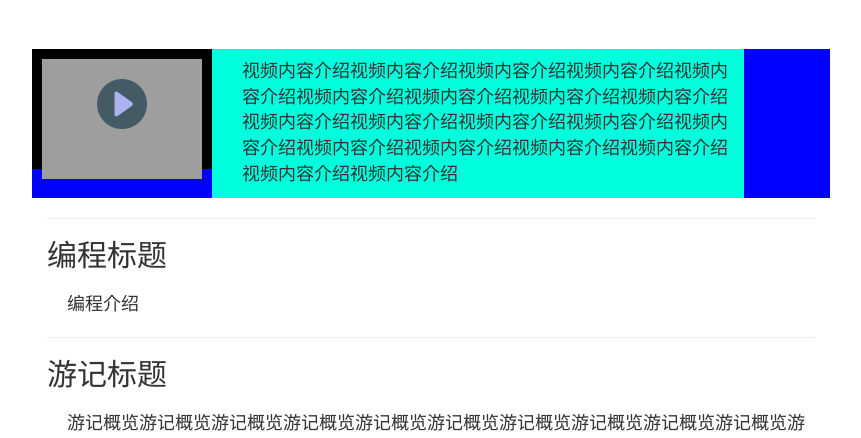
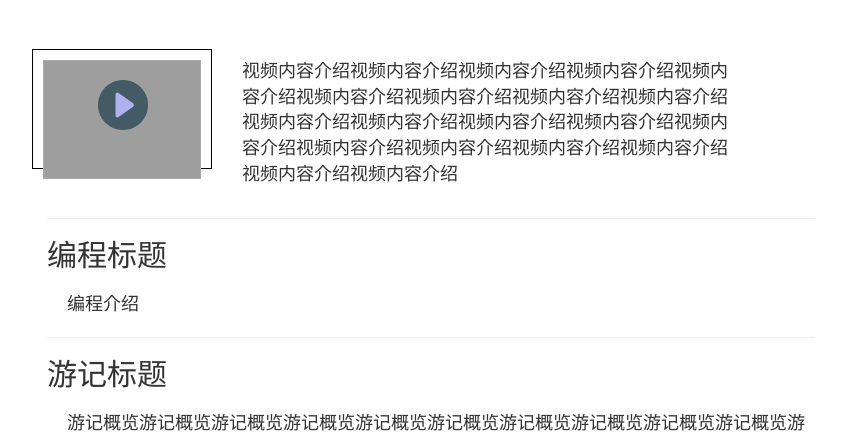
Before and after one commit to yexxyy/my_website, a Django app: page /record/home in a window 1280 px wide. Shown: the part 51-489 px from the top of the page, without its empty margins (209-1070 px from the left). Run offline with Django 3.2, Linux system fonts and the light colour scheme; data comes from the database, SQL or seed files in the repository; some libraries are stand-ins or nearby versions.

Commit message:
添加边框

```diff
--- a/mysite/record/static/record/record_list.css
+++ b/mysite/record/static/record/record_list.css
@@ -11,18 +11,18 @@ body{
 
 
 .tab-pane{
-	background:#ffaadd;
+
 
 }
 
 .row{
-	background:#0000ff;
+
 }
 
 .col-md-5{
-	background-color: #000;
 	width: 180px;
 	height:120px;
+	border:1px solid #000;
 	padding: 10px;
 }
 
@@ -30,6 +30,7 @@ body{
 .col-md-5 .banner{
 	width: 100%;
 	height:100%;
+	border:1px solid #aaaaaa;
 }
 
 .play_icon{
@@ -41,7 +42,7 @@ body{
 }
 
 .col-md-8{
-	background: #00ffdd;
+
 	padding-left: 30px;
 	padding-top: 10px;
 	padding-right: 0px;
```
